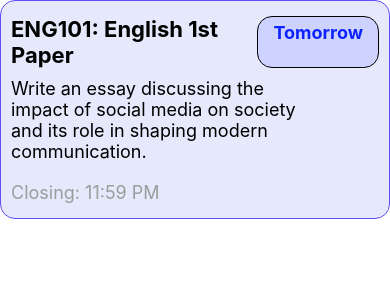
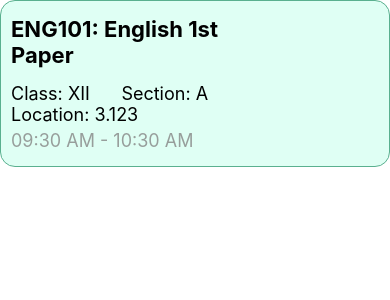
Before and after one commit to Shoyebahmmed/Educator, a React Native app: screen / in a window 390 px wide. Shown: the top 300 px of the page. Built offline with nearby package versions, Linux system fonts and the light colour scheme.

Commit message:
home_class_layout

```diff
--- /dev/null
+++ b/Components/Home_Class_Layout.js
@@ -0,0 +1,78 @@
+import React, { useState } from 'react';
+import { StatusBar } from 'expo-status-bar';
+import { StyleSheet, Text, View } from 'react-native';
+
+export default function Home_Page() {
+
+    const [classData, setClassData] = useState({
+        subCode: 'ENG101',
+        subName: 'English 1st Paper',
+        class: 'XII',
+        section: 'A',
+        location: '3.123',
+        startTime: '09:30 AM',
+        endTime: '10:30 AM',
+        assignmentID: 'ABCD123456'
+    });
+
+
+    return (
+        <View style={styles.container}>
+            <View style={styles.row1}>
+                <Text style={styles.subDetLine}>{classData.subCode}: {classData.subName}</Text>
+            </View>
+
+            <View style={styles.content}>
+                <View style={styles.row2}>
+                    <Text style={styles.details}>Class: {classData.class}</Text>
+                    <Text style={styles.details}>Section: {classData.section}</Text>
+                </View>
+                <Text style={styles.details}>Location: {classData.location}</Text>
+            </View>
+            <Text style={styles.closingTime}>{classData.startTime} - {classData.endTime}</Text>
+        </View>
+    );
+}
+
+const styles = StyleSheet.create({
+    container: {
+        borderWidth: 1,
+        borderColor: '#5AB08F',
+        backgroundColor: 'rgba(183, 255, 229, 0.44)',
+        borderRadius: 15,
+        paddingHorizontal: 10,
+        paddingVertical: 15,
+    },
+
+    row1: {
+        width: '60%',
+        flexDirection: 'row',
+        justifyContent: 'space-between',
+    },
+
+    content: {
+        paddingBottom: 5,
+    },
+
+    row2: {
+        width: '60%',
+        flexDirection: 'row',
+        justifyContent: 'space-between',
+    },
+
+    subDetLine: {
+        fontSize: 22,
+        fontWeight: 'bold',
+        paddingBottom: 15,
+    },
+
+    details: {
+        width: '80%',
+        fontSize: 18,
+    },
+
+    closingTime: {
+        fontSize: 18,
+        color: "#979E9B",
+    },
+});
--- a/Components/Home_Page.js
+++ b/Components/Home_Page.js
@@ -2,11 +2,12 @@ import { StatusBar } from 'expo-status-bar';
 import { StyleSheet, Text, View } from 'react-native';
 import Home_Inbox_Noti_Layout from './Home_Inbox_Noti_Layout';
 import Home_Assignment_Layout from './Home_Assignment_Layout';
+import Home_Class_Layout from './Home_Class_Layout';
 
 export default function Home_Page() {
   return (
     <View style={styles.container}>
-        <Home_Assignment_Layout />
+        <Home_Class_Layout />
     </View>
   );
 }
```
